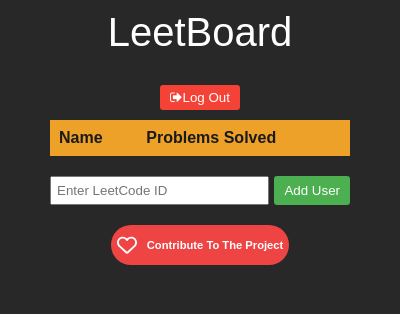
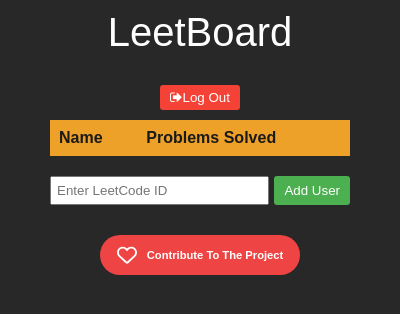
Before and after one commit to steve-aldrin/Leetboard, a browser extension: page src/popup/main.html in a window 400 px wide. Drawn offline with nearby package versions, Linux system fonts and the light colour scheme; files that its build step writes are made by us from their sources; files whose address does not match are found by name.

Commit message:
style: changed button ui and added files to gitignore

```diff
--- a/src/css/main.css
+++ b/src/css/main.css
@@ -116,42 +116,50 @@
   justify-content: center;
   align-items: center;
 }
+
 .open-to-contribute {
   background-color: #EF4444;
-  width: calc(100%- 100px);
+  width: 200px;
   height: 40px;
   display: block;
-  margin: 20px auto;
+  margin: 30px auto 20px auto;
   outline: none;
   border: none;
   border-radius: 30px;
+  padding: 5px;
 }
-.open-to-contribute a{
+
+.open-to-contribute a {
   display: flex;
   justify-content: center;
   align-items: center;
   gap: 10px;
   text-decoration: none;
 }
+
 .open-to-contribute a :is(img, span) {
   display: block;
 }
+
 .contribute-icon {
   max-width: 100%;
   width: 20px;
   height: auto;
 }
-.open-to-contribute:hover .contribute-icon {
+
+.open-to-contribute:hover {
   -webkit-animation: pop-up-top 0.5s cubic-bezier(0.250, 0.460, 0.450, 0.940) infinite alternate both;
   animation: pop-up-top 0.5s cubic-bezier(0.250, 0.460, 0.450, 0.940) infinite alternate both;
 
 }
+
 .contribute-text {
   color: #ffffff;
   font-size: 0.7rem;
-  font-family:sans-serif;
+  font-family: sans-serif;
   font-weight: 600;
 }
+
 @-webkit-keyframes pop-up-top {
   0% {
     -webkit-transform: translateY(0);
@@ -159,6 +167,7 @@
     -webkit-transform-origin: 50% 50%;
     transform-origin: 50% 50%;
   }
+
   100% {
     -webkit-transform: translateY(-5px);
     transform: translateY(-5px);
@@ -166,6 +175,7 @@
     transform-origin: 50% 50%;
   }
 }
+
 @keyframes pop-up-top {
   0% {
     -webkit-transform: translateY(0);
@@ -173,6 +183,7 @@
     -webkit-transform-origin: 50% 50%;
     transform-origin: 50% 50%;
   }
+
   100% {
     -webkit-transform: translateY(-5px);
     transform: translateY(-5px);
```
Also changed, not shown: src/popup/main.html (indentation only), 1 other file. Lines whose indentation alone changed are shown as unchanged.
